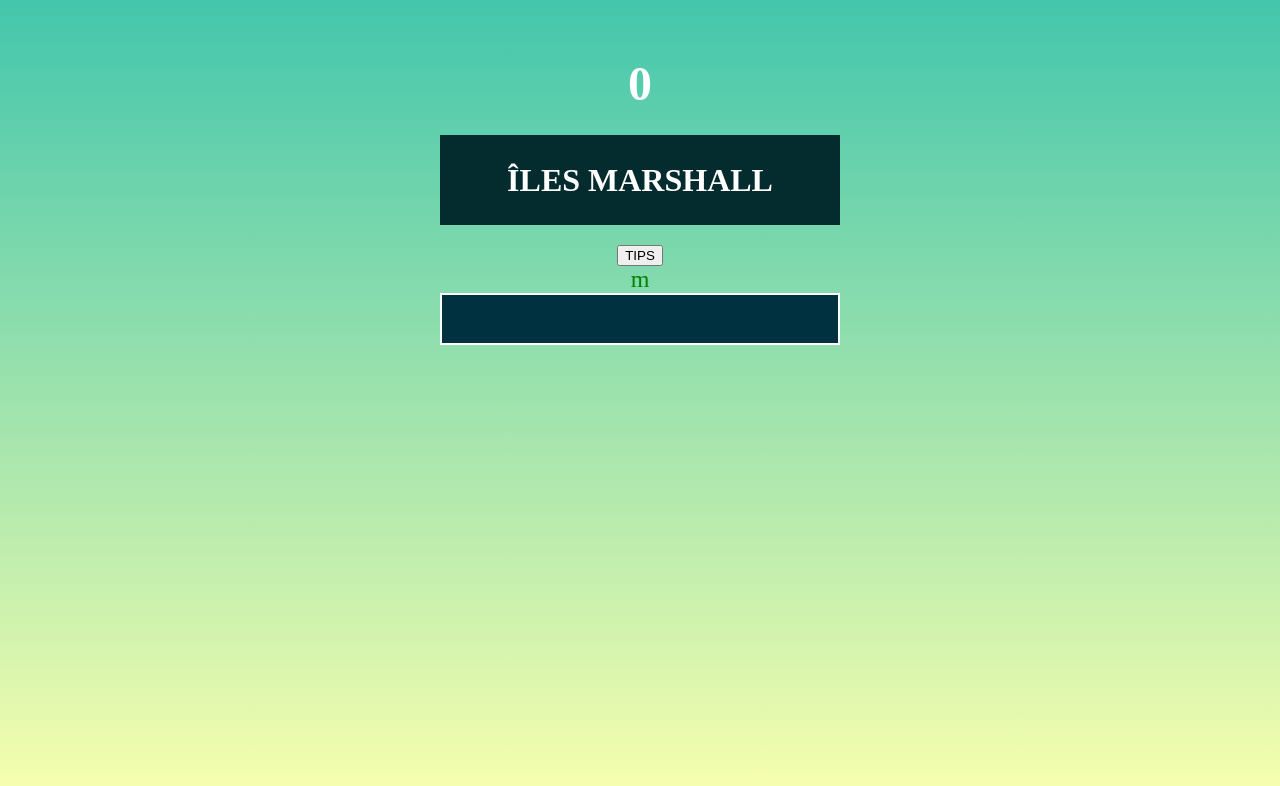
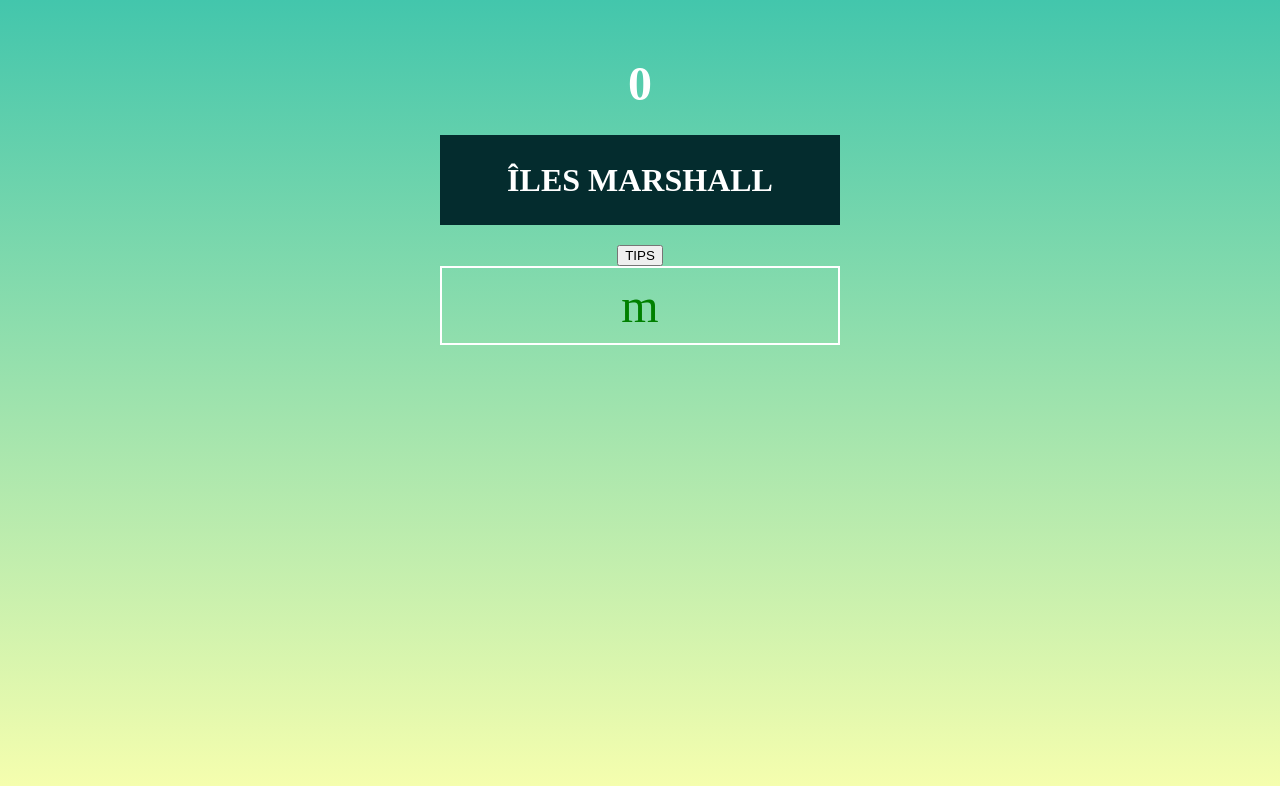
Before and after one commit to volvicmi/geo-quizz, a plain HTML site: page index.html in a window 1280 px wide. Both pictures are taken after a click on the button "TIPS". Drawn offline with Linux system fonts and the light colour scheme.

Commit message:
Ajout du style pour le tips

```diff
--- a/index.html
+++ b/index.html
@@ -15,9 +15,9 @@
             <div id="word">COUNTRY</div>
         </div>
         <button id="bt_tips">TIPS</button>
-        <div class="input-holder">
-            <span id="tips_preview"></span>
+        <div class="input-holder colored-input">
             <input id="input" type="text" placeholder="">
+            <div id="text-container"></div>
         </div>
     </div>
 </div>
--- a/index.js
+++ b/index.js
@@ -53,9 +53,16 @@ function normalizeString(str) {
         .replace(new RegExp(/\W/g), ""); // Remove all non-word characters including apostrophes
 }
 
-function verifWord(e){
-    var tips = document.getElementById('tips_preview');
-    var response = (tips.textContent || '') + normalizeString(this.value);
+function verifWord(){
+
+    var textContainer = document.getElementById('text-container');
+    var tips = textContainer.querySelector('.tips');
+    var currentTips = (tips ? tips.textContent : '');
+
+    if(this.value.length < currentTips.length) this.value = currentTips;
+    textContainer.innerHTML = `<span class="tips">${currentTips}</span>${this.value.slice(currentTips.length)}`;
+
+    var response = normalizeString(this.value);
 
     // Vérifier si la réponse normalisée correspond à une des capitales normalisées
     var capitalCorrect = currentElement.capital.some(cap => normalizeString(cap).toUpperCase() === response.toUpperCase());
@@ -64,6 +71,7 @@ function verifWord(e){
         changeScore('increase');
         changeWord(document.getElementById("word"));
     }
+
 }
 
 function changeWord(div){
@@ -75,7 +83,7 @@ function changeWord(div){
     [currentElement, actual_JSON] = getRandomElement(actual_JSON);
     div.textContent = currentElement.country;
     document.getElementById("input").value = "";
-    document.getElementById("tips_preview").textContent = "";
+    document.getElementById("text-container").textContent = "";
     console.log(currentElement.country);
     console.log(currentElement.capital);
 }
@@ -101,8 +109,12 @@ function showSuccessMessage() {
 
 function giveTips()
 {
-    var tips = document.getElementById('tips_preview');
-    var currentTips = tips.textContent || '' ;
-    tips.textContent = currentTips + '' + currentElement['capital'][0].substr(currentTips.length, 1);
+    var textContainer = document.getElementById('text-container');
+    var tips = textContainer.querySelector('.tips');
+    var currentTips = (tips ? tips.textContent : '');
+
+    const newTips = currentTips + '' + currentElement['capital'][0].substr(currentTips.length, 1);
+    textContainer.innerHTML = `<span class="tips">${newTips}</span>`;
+    document.getElementById('input').value = newTips;
     changeScore('split');
 }
--- a/style.css
+++ b/style.css
@@ -80,16 +80,36 @@ input{
     border-width: 2px;
     display: inline-block;
     text-align: center;
+    font-family: initial;
 }
 
 input:focus{
     outline: none ;
 }
 
-#tips_preview{
-    display: inline-block;
+.colored-input {
+    position: relative;
+    display: flex;
+    justify-content: center;
+    align-items: center;
+}
+
+.colored-input input {
+    background: none;
+    color: transparent;
+    caret-color: black;
+    font-size: 48px;
     width: 100%;
-    text-align: center;
-    font-size: 24px;
+    text-align:center;
+}
+
+.colored-input #text-container {
+    position: absolute;
+    pointer-events: none;
+    font-size: 48px;
+    text-align:center;
+}
+
+.colored-input #text-container .tips {
     color: green;
 }
```
